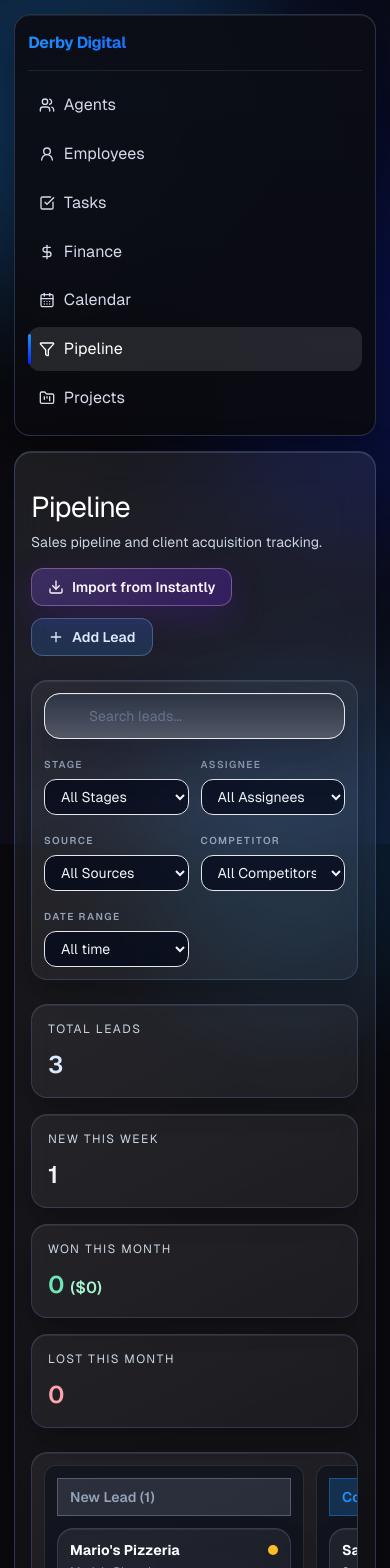
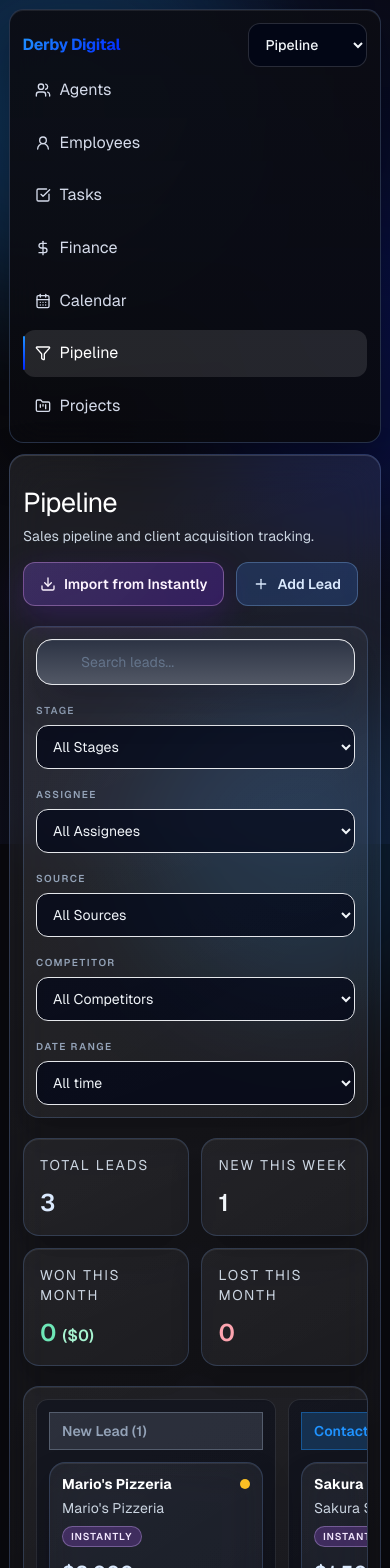
Before and after one commit to jahantaila/derby-os, a Next.js app: page /pipeline in a window 390 px wide. Shown: the top 1568 px of the page. Built offline with nearby package versions, Linux system fonts and the light colour scheme.

Commit message:
v3: mobile responsiveness fix across entire platform

```diff
--- a/app/globals.css
+++ b/app/globals.css
@@ -126,7 +126,8 @@ body {
   gap: 0.55rem;
   border-radius: 0.75rem;
   color: #d5dbea;
-  padding: 0.6rem 0.68rem;
+  min-height: 2.75rem;
+  padding: 0.72rem 0.75rem;
   text-decoration: none;
   transition: all 260ms ease;
 }
@@ -519,10 +520,13 @@ body {
 @media (max-width: 900px) {
   .app-shell {
     flex-direction: column;
+    gap: 0.7rem;
+    padding: 0.7rem;
   }
 
   .sidebar-shell {
     width: 100%;
+    padding: 0.9rem;
   }
 
   .sidebar-item::before {
@@ -538,3 +542,34 @@ body {
     align-items: flex-start;
   }
 }
+
+@media (max-width: 640px) {
+  .app-shell {
+    padding: 0.55rem;
+  }
+
+  .app-main {
+    border-radius: 1rem;
+    padding: 0.8rem;
+  }
+
+  .sidebar-shell {
+    border-radius: 0.9rem;
+    padding: 0.8rem;
+  }
+
+  .sidebar-logo {
+    margin-bottom: 0;
+    padding-bottom: 0;
+    border-bottom: 0;
+    font-size: 1rem;
+  }
+
+  .page-title {
+    font-size: clamp(1.55rem, 7vw, 2rem);
+  }
+
+  .section-title {
+    font-size: 0.8rem;
+  }
+}
--- a/app/pipeline/page.tsx
+++ b/app/pipeline/page.tsx
@@ -490,7 +490,7 @@ export default function PipelinePage() {
   }
 
   return (
-    <section className="animate-enter space-y-6" style={{ animationDelay: "80ms" }}>
+    <section className="animate-enter space-y-5 sm:space-y-6" style={{ animationDelay: "80ms" }}>
       <div className="pointer-events-none fixed right-4 top-4 z-50">
         {toast ? (
           <div
@@ -515,7 +515,7 @@ export default function PipelinePage() {
             type="button"
             onClick={handleInstantlyImport}
             disabled={importing}
-            className="inline-flex items-center gap-2 rounded-xl border border-fuchsia-300/35 bg-[linear-gradient(135deg,rgba(139,92,246,0.28),rgba(91,33,182,0.38))] px-4 py-2 text-sm font-semibold text-fuchsia-50 shadow-[0_12px_34px_rgba(91,33,182,0.28)] transition hover:border-fuchsia-200/60 hover:bg-[linear-gradient(135deg,rgba(168,85,247,0.34),rgba(109,40,217,0.42))] disabled:cursor-not-allowed disabled:opacity-70"
+            className="inline-flex min-h-11 items-center gap-2 rounded-xl border border-fuchsia-300/35 bg-[linear-gradient(135deg,rgba(139,92,246,0.28),rgba(91,33,182,0.38))] px-4 py-2.5 text-sm font-semibold text-fuchsia-50 shadow-[0_12px_34px_rgba(91,33,182,0.28)] transition hover:border-fuchsia-200/60 hover:bg-[linear-gradient(135deg,rgba(168,85,247,0.34),rgba(109,40,217,0.42))] disabled:cursor-not-allowed disabled:opacity-70"
           >
             {importing ? <LoaderCircle size={16} className="animate-spin" /> : <Download size={16} />}
             Import from Instantly
@@ -523,7 +523,7 @@ export default function PipelinePage() {
           <button
             type="button"
             onClick={openCreatePanel}
-            className="inline-flex items-center gap-2 rounded-xl border border-blue-300/30 bg-blue-500/20 px-4 py-2 text-sm font-semibold text-blue-100 transition hover:border-blue-300/60 hover:bg-blue-500/30"
+            className="inline-flex min-h-11 items-center gap-2 rounded-xl border border-blue-300/30 bg-blue-500/20 px-4 py-2.5 text-sm font-semibold text-blue-100 transition hover:border-blue-300/60 hover:bg-blue-500/30"
           >
             <Plus size={16} />
             Add Lead
@@ -543,17 +543,17 @@ export default function PipelinePage() {
               value={searchQuery}
               onChange={(event) => setSearchQuery(event.target.value)}
               placeholder="Search leads..."
-              className="w-full rounded-2xl border border-white/14 bg-[linear-gradient(180deg,rgba(15,23,42,0.88),rgba(15,23,42,0.72))] py-3 pl-11 pr-4 text-sm text-slate-100 shadow-[inset_0_1px_0_rgba(255,255,255,0.08),0_18px_40px_rgba(2,6,23,0.24)] backdrop-blur-xl outline-none transition placeholder:text-slate-500 focus:border-blue-400/55 focus:bg-slate-900/80"
+              className="min-h-11 w-full rounded-2xl border border-white/14 bg-[linear-gradient(180deg,rgba(15,23,42,0.88),rgba(15,23,42,0.72))] py-3 pl-11 pr-4 text-sm text-slate-100 shadow-[inset_0_1px_0_rgba(255,255,255,0.08),0_18px_40px_rgba(2,6,23,0.24)] backdrop-blur-xl outline-none transition placeholder:text-slate-500 focus:border-blue-400/55 focus:bg-slate-900/80"
             />
           </label>
 
-          <div className="grid grid-cols-2 gap-3 md:grid-cols-3 xl:min-w-[780px] xl:flex-1 xl:grid-cols-5">
+          <div className="grid grid-cols-1 gap-3 sm:grid-cols-2 md:grid-cols-3 xl:min-w-[780px] xl:flex-1 xl:grid-cols-5">
             <label className="space-y-1">
               <span className="text-[10px] font-semibold uppercase tracking-[0.14em] text-slate-400">Stage</span>
               <select
                 value={stageFilter}
                 onChange={(event) => setStageFilter(event.target.value as StageFilter)}
-                className="w-full rounded-xl border border-white/12 bg-slate-950/70 px-3 py-2 text-sm text-slate-100 outline-none transition focus:border-blue-400/60"
+                className="min-h-11 w-full rounded-xl border border-white/12 bg-slate-950/70 px-3 py-2.5 text-sm text-slate-100 outline-none transition focus:border-blue-400/60"
               >
                 {STAGE_FILTER_OPTIONS.map((option) => (
                   <option key={option.value} value={option.value}>
@@ -568,7 +568,7 @@ export default function PipelinePage() {
               <select
                 value={assigneeFilter}
                 onChange={(event) => setAssigneeFilter(event.target.value as AssigneeFilter)}
-                className="w-full rounded-xl border border-white/12 bg-slate-950/70 px-3 py-2 text-sm text-slate-100 outline-none transition focus:border-blue-400/60"
+                className="min-h-11 w-full rounded-xl border border-white/12 bg-slate-950/70 px-3 py-2.5 text-sm text-slate-100 outline-none transition focus:border-blue-400/60"
               >
                 {ASSIGNEE_FILTER_OPTIONS.map((option) => (
                   <option key={option.value} value={option.value}>
@@ -583,7 +583,7 @@ export default function PipelinePage() {
               <select
                 value={sourceFilter}
                 onChange={(event) => setSourceFilter(event.target.value as SourceFilter)}
-                className="w-full rounded-xl border border-white/12 bg-slate-950/70 px-3 py-2 text-sm text-slate-100 outline-none transition focus:border-blue-400/60"
+                className="min-h-11 w-full rounded-xl border border-white/12 bg-slate-950/70 px-3 py-2.5 text-sm text-slate-100 outline-none transition focus:border-blue-400/60"
               >
                 {SOURCE_FILTER_OPTIONS.map((option) => (
                   <option key={option.value} value={option.value}>
@@ -598,7 +598,7 @@ export default function PipelinePage() {
               <select
                 value={competitorFilter}
                 onChange={(event) => setCompetitorFilter(event.target.value as CompetitorFilter)}
-                className="w-full rounded-xl border border-white/12 bg-slate-950/70 px-3 py-2 text-sm text-slate-100 outline-none transition focus:border-blue-400/60"
+                className="min-h-11 w-full rounded-xl border border-white/12 bg-slate-950/70 px-3 py-2.5 text-sm text-slate-100 outline-none transition focus:border-blue-400/60"
               >
                 {COMPETITOR_FILTER_OPTIONS.map((option) => (
                   <option key={option.value} value={option.value}>
@@ -613,7 +613,7 @@ export default function PipelinePage() {
               <select
                 value={dateRangeFilter}
                 onChange={(event) => setDateRangeFilter(event.target.value as DateRangeFilter)}
-                className="w-full rounded-xl border border-white/12 bg-slate-950/70 px-3 py-2 text-sm text-slate-100 outline-none transition focus:border-blue-400/60"
+                className="min-h-11 w-full rounded-xl border border-white/12 bg-slate-950/70 px-3 py-2.5 text-sm text-slate-100 outline-none transition focus:border-blue-400/60"
               >
                 {DATE_RANGE_OPTIONS.map((option) => (
                   <option key={option.value} value={option.value}>
@@ -630,23 +630,23 @@ export default function PipelinePage() {
         <div className="rounded-xl border border-red-500/40 bg-red-500/10 px-3 py-2 text-sm text-red-200">{error}</div>
       ) : null}
 
-      <div className="grid gap-4 md:grid-cols-2 xl:grid-cols-4">
+        <div className="grid grid-cols-2 gap-3 md:grid-cols-2 xl:grid-cols-4">
         <div className="glass-card p-4">
-          <p className="text-xs uppercase tracking-[0.12em] text-slate-300">Total Leads</p>
+          <p className="text-sm uppercase tracking-[0.12em] text-slate-300">Total Leads</p>
           <p className="mt-3 text-2xl font-semibold text-blue-100">{stats.totalLeads}</p>
         </div>
         <div className="glass-card p-4">
-          <p className="text-xs uppercase tracking-[0.12em] text-slate-300">New This Week</p>
+          <p className="text-sm uppercase tracking-[0.12em] text-slate-300">New This Week</p>
           <p className="mt-3 text-2xl font-semibold text-slate-100">{stats.newThisWeek}</p>
         </div>
         <div className="glass-card p-4">
-          <p className="text-xs uppercase tracking-[0.12em] text-slate-300">Won This Month</p>
+          <p className="text-sm uppercase tracking-[0.12em] text-slate-300">Won This Month</p>
           <p className="mt-3 text-2xl font-semibold text-emerald-300">
             {stats.wonThisMonthCount} <span className="text-base text-emerald-200">({toCurrency(stats.wonThisMonthValue)})</span>
           </p>
         </div>
         <div className="glass-card p-4">
-          <p className="text-xs uppercase tracking-[0.12em] text-slate-300">Lost This Month</p>
+          <p className="text-sm uppercase tracking-[0.12em] text-slate-300">Lost This Month</p>
           <p className="mt-3 text-2xl font-semibold text-rose-300">{stats.lostThisMonthCount}</p>
         </div>
       </div>
@@ -655,7 +655,7 @@ export default function PipelinePage() {
         <div className="glass-panel p-6 text-sm text-slate-300">Loading pipeline...</div>
       ) : (
         <div className="glass-panel overflow-x-auto p-3 md:p-4">
-          <div className="grid min-w-max grid-flow-col auto-cols-[260px] gap-3 pb-2 xl:grid-flow-row xl:grid-cols-8 xl:auto-cols-fr">
+          <div className="grid min-w-max grid-flow-col auto-cols-[240px] gap-3 pb-2 xl:grid-flow-row xl:grid-cols-8 xl:auto-cols-fr">
             {STAGE_COLUMNS.map((column) => {
               const stageDeals = visibleDeals.filter((deal) => deal.stage === column.stage);
 
@@ -673,7 +673,7 @@ export default function PipelinePage() {
                     setDragOverStage(null);
                     if (dealId) void moveDeal(dealId, column.stage);
                   }}
-                  className="min-h-[460px] min-w-[250px] rounded-xl border border-white/10 bg-slate-950/35 p-3"
+                  className="min-h-[460px] min-w-[235px] rounded-xl border border-white/10 bg-slate-950/35 p-3"
                   style={{
                     borderColor: dragOverStage === column.stage ? column.color : undefined,
                     boxShadow: dragOverStage === column.stage ? `0 0 0 1px ${column.color}` : undefined,
@@ -708,7 +708,7 @@ export default function PipelinePage() {
                               className={`mt-1 inline-block h-2.5 w-2.5 shrink-0 rounded-full ${ENRICHMENT_META[deal.enrichmentStatus].dot}`}
                             />
                           </div>
-                          <p className="mt-1 text-xs text-slate-300">{deal.client}</p>
+                          <p className="mt-1 text-sm text-slate-300">{deal.client}</p>
                           <div className="mt-2 flex flex-wrap items-center gap-2">
                             <span
                               className={`inline-flex items-center rounded-full border px-2 py-0.5 text-[10px] font-semibold uppercase tracking-[0.08em] ${SOURCE_META[deal.source].className}`}
@@ -718,7 +718,7 @@ export default function PipelinePage() {
                             <CompetitorBadge competitor={deal.competitor} />
                           </div>
                           <p className="mt-3 text-xl font-semibold text-blue-100">{toCurrency(deal.value)}</p>
-                          <div className="mt-3 flex items-center justify-between text-xs text-slate-300">
+                          <div className="mt-3 flex items-center justify-between text-sm text-slate-300">
                             <span className="inline-flex h-7 w-7 items-center justify-center rounded-full border border-white/20 bg-white/10 text-[10px] font-semibold text-slate-100">
                               {toInitials(assignee)}
                             </span>
@@ -742,7 +742,7 @@ export default function PipelinePage() {
 
       {panelMode ? (
         <div className="fixed inset-0 z-40 bg-slate-950/70 backdrop-blur-sm">
-          <div className="ml-auto h-full w-full max-w-md overflow-y-auto border-l border-white/15 bg-slate-950/95 p-5 shadow-[0_12px_42px_rgba(0,0,0,0.5)]">
+          <div className="ml-auto h-full w-full overflow-y-auto border-l border-white/15 bg-slate-950/95 p-4 shadow-[0_12px_42px_rgba(0,0,0,0.5)] sm:max-w-md sm:p-5">
             <div className="mb-5 flex items-start justify-between gap-3">
               <div>
                 <p className="text-xs uppercase tracking-[0.14em] text-blue-200">
@@ -755,7 +755,7 @@ export default function PipelinePage() {
               <button
                 type="button"
                 onClick={closePanel}
-                className="rounded-lg border border-white/15 bg-white/5 p-2 text-slate-200 transition hover:border-blue-300/50 hover:bg-blue-500/20"
+                className="min-h-11 rounded-lg border border-white/15 bg-white/5 p-2.5 text-slate-200 transition hover:border-blue-300/50 hover:bg-blue-500/20"
               >
                 <X size={16} />
               </button>
@@ -812,18 +812,18 @@ export default function PipelinePage() {
                 <input
                   value={form.name}
                   onChange={(event) => setForm((prev) => ({ ...prev, name: event.target.value }))}
-                  className="w-full rounded-xl border border-white/15 bg-slate-900/60 px-3 py-2 text-sm text-slate-100 outline-none transition focus:border-blue-400/70"
+                  className="min-h-11 w-full rounded-xl border border-white/15 bg-slate-900/60 px-3 py-2.5 text-sm text-slate-100 outline-none transition focus:border-blue-400/70"
                   required
                 />
               </label>
 
-              <div className="grid grid-cols-2 gap-3">
+              <div className="grid grid-cols-1 gap-3 sm:grid-cols-2">
                 <label className="block space-y-1.5">
                   <span className="text-xs uppercase tracking-[0.11em] text-slate-300">Stage</span>
                   <select
                     value={form.stage}
                     onChange={(event) => setForm((prev) => ({ ...prev, stage: event.target.value as PipelineStage }))}
-                    className="w-full rounded-xl border border-white/15 bg-slate-900/60 px-3 py-2 text-sm text-slate-100 outline-none transition focus:border-blue-400/70"
+                    className="min-h-11 w-full rounded-xl border border-white/15 bg-slate-900/60 px-3 py-2.5 text-sm text-slate-100 outline-none transition focus:border-blue-400/70"
                   >
                     {STAGE_COLUMNS.map((column) => (
                       <option key={column.stage} value={column.stage}>
@@ -840,7 +840,7 @@ export default function PipelinePage() {
                     step={100}
                     value={form.value}
                     onChange={(event) => setForm((prev) => ({ ...prev, value: event.target.value }))}
-                    className="w-full rounded-xl border border-white/15 bg-slate-900/60 px-3 py-2 text-sm text-slate-100 outline-none transition focus:border-blue-400/70"
+                    className="min-h-11 w-full rounded-xl border border-white/15 bg-slate-900/60 px-3 py-2.5 text-sm text-slate-100 outline-none transition focus:border-blue-400/70"
                   />
                 </label>
               </div>
@@ -850,7 +850,7 @@ export default function PipelinePage() {
                 <input
                   value={form.client}
                   onChange={(event) => setForm((prev) => ({ ...prev, client: event.target.value }))}
-                  className="w-full rounded-xl border border-white/15 bg-slate-900/60 px-3 py-2 text-sm text-slate-100 outline-none transition focus:border-blue-400/70"
+                  className="min-h-11 w-full rounded-xl border border-white/15 bg-slate-900/60 px-3 py-2.5 text-sm text-slate-100 outline-none transition focus:border-blue-400/70"
                   required
                 />
               </label>
@@ -860,7 +860,7 @@ export default function PipelinePage() {
                 <input
                   value={form.contact}
                   onChange={(event) => setForm((prev) => ({ ...prev, contact: event.target.value }))}
-                  className="w-full rounded-xl border border-white/15 bg-slate-900/60 px-3 py-2 text-sm text-slate-100 outline-none transition focus:border-blue-400/70"
+                  className="min-h-11 w-full rounded-xl border border-white/15 bg-slate-900/60 px-3 py-2.5 text-sm text-slate-100 outline-none transition focus:border-blue-400/70"
                 />
               </label>
 
@@ -869,7 +869,7 @@ export default function PipelinePage() {
                 <select
                   value={form.assignee}
                   onChange={(event) => setForm((prev) => ({ ...prev, assignee: event.target.value }))}
-                  className="w-full rounded-xl border border-white/15 bg-slate-900/60 px-3 py-2 text-sm text-slate-100 outline-none transition focus:border-blue-400/70"
+                  className="min-h-11 w-full rounded-xl border border-white/15 bg-slate-900/60 px-3 py-2.5 text-sm text-slate-100 outline-none transition focus:border-blue-400/70"
                 >
                   {TEAM_MEMBERS.map((member) => (
                     <option key={member.id} value={member.id}>
@@ -885,7 +885,7 @@ export default function PipelinePage() {
                   value={form.notes}
                   onChange={(event) => setForm((prev) => ({ ...prev, notes: event.target.value }))}
                   rows={5}
-                  className="w-full rounded-xl border border-white/15 bg-slate-900/60 px-3 py-2 text-sm text-slate-100 outline-none transition focus:border-blue-400/70"
+                  className="min-h-11 w-full rounded-xl border border-white/15 bg-slate-900/60 px-3 py-2.5 text-sm text-slate-100 outline-none transition focus:border-blue-400/70"
                 />
               </label>
 
@@ -952,7 +952,7 @@ export default function PipelinePage() {
                     type="button"
                     onClick={handleDelete}
                     disabled={saving}
-                    className="inline-flex items-center gap-2 rounded-xl border border-red-400/35 bg-red-500/20 px-3 py-2 text-sm font-semibold text-red-100 transition hover:border-red-300/65 hover:bg-red-500/30 disabled:opacity-60"
+                    className="inline-flex min-h-11 items-center gap-2 rounded-xl border border-red-400/35 bg-red-500/20 px-3 py-2.5 text-sm font-semibold text-red-100 transition hover:border-red-300/65 hover:bg-red-500/30 disabled:opacity-60"
                   >
                     <Trash2 size={15} />
                     Delete
@@ -963,7 +963,7 @@ export default function PipelinePage() {
                 <button
                   type="submit"
                   disabled={saving}
-                  className="inline-flex items-center gap-2 rounded-xl border border-blue-300/35 bg-blue-500/25 px-4 py-2 text-sm font-semibold text-blue-100 transition hover:border-blue-300/70 hover:bg-blue-500/35 disabled:opacity-60"
+                  className="inline-flex min-h-11 items-center gap-2 rounded-xl border border-blue-300/35 bg-blue-500/25 px-4 py-2.5 text-sm font-semibold text-blue-100 transition hover:border-blue-300/70 hover:bg-blue-500/35 disabled:opacity-60"
                 >
                   <Funnel size={15} />
                   {panelMode === "create" ? "Create Lead" : "Save Changes"}
--- a/components/agents/agent-card.tsx
+++ b/components/agents/agent-card.tsx
@@ -16,12 +16,12 @@ export function AgentCard({ agent, large = false, hrefBase = "/agents" }: AgentC
   return (
     <Link
       href={`${hrefBase}/${agent.id}`}
-      className={`glass-card block animate-enter ${large ? "p-6 sm:p-7" : "p-5"} agent-card-link ${accentClass}`}
+      className={`glass-card block animate-enter ${large ? "p-5 sm:p-7" : "p-4 sm:p-5"} agent-card-link ${accentClass}`}
       aria-label={`Open ${agent.name} details`}
     >
       <div className="flex items-start justify-between gap-3">
         <div>
-          <p className={`${large ? "text-xl" : "text-lg"} font-semibold text-white`}>{agent.name}</p>
+          <p className={`${large ? "text-lg sm:text-xl" : "text-lg"} font-semibold text-white`}>{agent.name}</p>
           <p className="text-sm text-slate-400">{agent.role}</p>
         </div>
         <span className={`agent-type ${agent.type === "agent" ? "ai" : agent.type === "ceo" ? "ceo" : "employee"}`}>
@@ -37,7 +37,7 @@ export function AgentCard({ agent, large = false, hrefBase = "/agents" }: AgentC
         ) : null}
       </div>
 
-      <p className="mt-4 text-sm text-slate-300">{agent.currentTask || "-"}</p>
+      <p className="mt-4 text-sm leading-6 text-slate-300">{agent.currentTask || "-"}</p>
     </Link>
   );
 }
--- a/components/sidebar.tsx
+++ b/components/sidebar.tsx
@@ -1,54 +1,61 @@
 "use client";
 
 import Link from "next/link";
-import { usePathname } from "next/navigation";
+import { usePathname, useRouter } from "next/navigation";
 import { CalendarDays, CheckSquare, DollarSign, FolderKanban, Funnel, UserRound, Users } from "lucide-react";
 
+const NAV_ITEMS = [
+  { href: "/agents", label: "Agents", icon: Users },
+  { href: "/employees", label: "Employees", icon: UserRound },
+  { href: "/tasks", label: "Tasks", icon: CheckSquare },
+  { href: "/finance", label: "Finance", icon: DollarSign },
+  { href: "/calendar", label: "Calendar", icon: CalendarDays },
+  { href: "/pipeline", label: "Pipeline", icon: Funnel },
+  { href: "/projects", label: "Projects", icon: FolderKanban },
+] as const;
+
 export function Sidebar() {
+  const router = useRouter();
   const pathname = usePathname();
-  const isAgents = pathname.startsWith("/agents");
-  const isEmployees = pathname.startsWith("/employees");
-  const isTasks = pathname.startsWith("/tasks");
-  const isFinance = pathname.startsWith("/finance");
-  const isCalendar = pathname.startsWith("/calendar");
-  const isPipeline = pathname.startsWith("/pipeline");
-  const isProjects = pathname.startsWith("/projects");
+  const currentHref =
+    NAV_ITEMS.find((item) => pathname === item.href || pathname.startsWith(`${item.href}/`))?.href ?? "/agents";
 
   return (
     <aside className="sidebar-shell">
-      <Link href="/" className="sidebar-logo" aria-label="Derby Digital home">
-        Derby Digital
-      </Link>
+      <div className="flex items-center justify-between gap-3 md:block">
+        <Link href="/" className="sidebar-logo" aria-label="Derby Digital home">
+          Derby Digital
+        </Link>
 
-      <nav className="sidebar-nav" aria-label="Primary">
-        <Link href="/agents" className={`sidebar-item ${isAgents ? "active" : ""}`}>
-          <Users size={16} />
-          <span>Agents</span>
-        </Link>
-        <Link href="/employees" className={`sidebar-item ${isEmployees ? "active" : ""}`}>
-          <UserRound size={16} />
-          <span>Employees</span>
-        </Link>
-        <Link href="/tasks" className={`sidebar-item ${isTasks ? "active" : ""}`}>
-          <CheckSquare size={16} />
-          <span>Tasks</span>
-        </Link>
-        <Link href="/finance" className={`sidebar-item ${isFinance ? "active" : ""}`}>
-          <DollarSign size={16} />
-          <span>Finance</span>
-        </Link>
-        <Link href="/calendar" className={`sidebar-item ${isCalendar ? "active" : ""}`}>
-          <CalendarDays size={16} />
-          <span>Calendar</span>
-        </Link>
-        <Link href="/pipeline" className={`sidebar-item ${isPipeline ? "active" : ""}`}>
-          <Funnel size={16} />
-          <span>Pipeline</span>
-        </Link>
-        <Link href="/projects" className={`sidebar-item ${isProjects ? "active" : ""}`}>
-          <FolderKanban size={16} />
-          <span>Projects</span>
-        </Link>
+        <label className="block min-w-0 md:hidden">
+          <span className="sr-only">Navigate to page</span>
+          <select
+            value={currentHref}
+            onChange={(event) => router.push(event.target.value)}
+            className="min-h-11 w-full rounded-xl border border-white/15 bg-slate-950/85 px-3 py-2.5 text-sm font-medium text-slate-100 outline-none transition focus:border-blue-400/60"
+            aria-label="Primary navigation"
+          >
+            {NAV_ITEMS.map((item) => (
+              <option key={item.href} value={item.href}>
+                {item.label}
+              </option>
+            ))}
+          </select>
+        </label>
+      </div>
+
+      <nav className="sidebar-nav hidden md:grid" aria-label="Primary">
+        {NAV_ITEMS.map((item) => {
+          const Icon = item.icon;
+          const isActive = pathname === item.href || pathname.startsWith(`${item.href}/`);
+
+          return (
+            <Link key={item.href} href={item.href} className={`sidebar-item ${isActive ? "active" : ""}`}>
+              <Icon size={16} />
+              <span>{item.label}</span>
+            </Link>
+          );
+        })}
       </nav>
     </aside>
   );
```
Also changed, not shown: app/agents/[id]/page.tsx (+8 -8 lines), app/calendar/page.tsx (+21 -17 lines), app/employees/[id]/page.tsx (+6 -4 lines), app/finance/page.tsx (+51 -49 lines), app/page.tsx (+23 -23 lines), app/tasks/page.tsx (+16 -16 lines).
